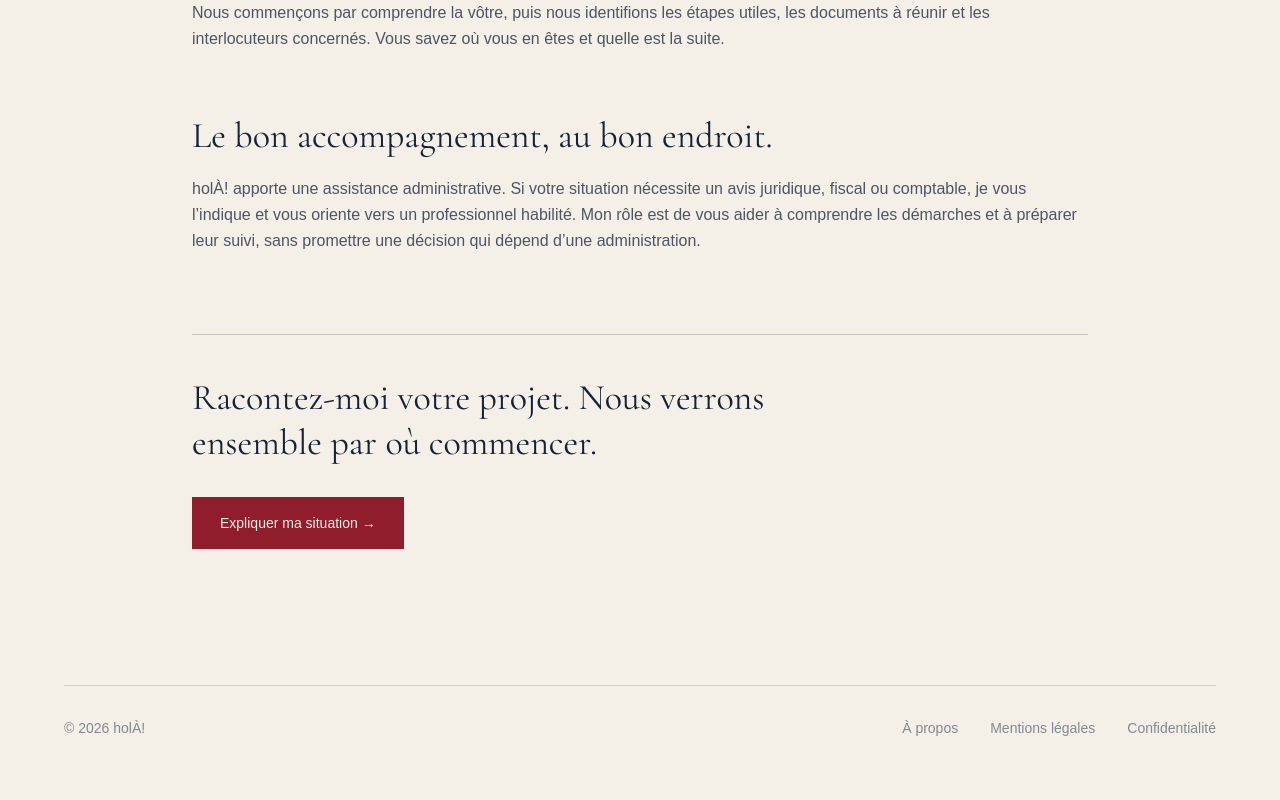
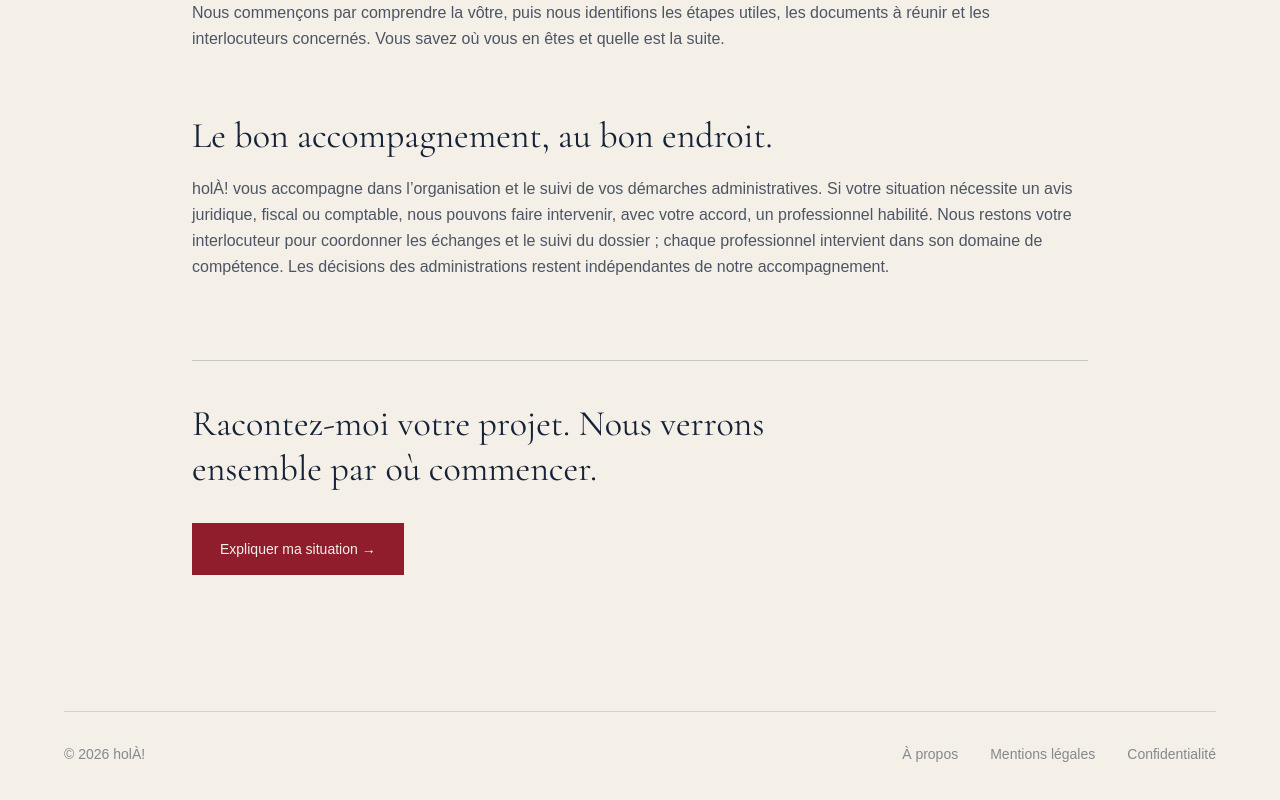
Before and after one commit to elehcf/hola, a Next.js app: page /a-propos in a window 1280 px wide. Shown: the part 950-1750 px from the top of the page. Before the commit the page ends 1728 px from the top, so only its background shows below. Built offline with nearby package versions, Linux system fonts and the light colour scheme.

Commit message:
Préciser l’accompagnement et la coordination des professionnels

```diff
--- a/app/a-propos/page.tsx
+++ b/app/a-propos/page.tsx
@@ -84,12 +84,15 @@ export default function APropos() {
             </h2>
 
             <p>
-              holÀ! apporte une assistance administrative. Si votre situation
-              nécessite un avis juridique, fiscal ou comptable, je vous
-              l’indique et vous oriente vers un professionnel habilité. Mon
-              rôle est de vous aider à comprendre les démarches et à préparer
-              leur suivi, sans promettre une décision qui dépend d’une
-              administration.
+              <p>
+  holÀ! vous accompagne dans l’organisation et le suivi de vos démarches
+  administratives. Si votre situation nécessite un avis juridique, fiscal
+  ou comptable, nous pouvons faire intervenir, avec votre accord, un
+  professionnel habilité. Nous restons votre interlocuteur pour coordonner
+  les échanges et le suivi du dossier ; chaque professionnel intervient
+  dans son domaine de compétence. Les décisions des administrations
+  restent indépendantes de notre accompagnement.
+</p>
             </p>
           </section>
         </div>
```
